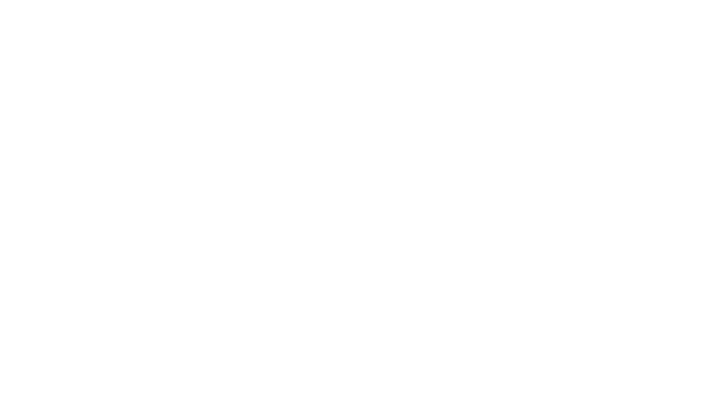
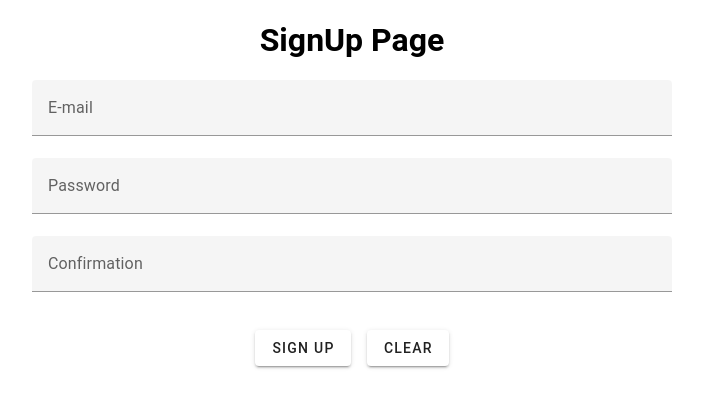
Before and after one commit to yu03-dev/nuxt-study, a Nuxt app: page /signup in a window 1280 px wide. Before the commit this address had no page. Shown: the top 408 px of the page, without its empty margins (288-991 px from the left). Built offline with nearby package versions, Linux system fonts and the light colour scheme.

Commit message:
🎨 サインアップ・サインインのページ

```diff
--- /dev/null
+++ b/components/SignIn.vue
@@ -0,0 +1,85 @@
+<template>
+  <form class="form">
+    <v-text-field
+      v-model="state.email"
+      :error-messages="v$.email.$errors.map((e) => e.$message)"
+      label="E-mail"
+      required
+      @input="v$.email.$touch"
+      @blur="v$.email.$touch"
+    ></v-text-field>
+
+    <v-text-field
+      v-model="state.password"
+      :error-messages="v$.password.$errors.map((e) => e.$message)"
+      :counter="14"
+      type="password"
+      label="Password"
+      required
+      @input="v$.password.$touch"
+      @blur="v$.password.$touch"
+    ></v-text-field>
+
+    <div class="form-btn">
+      <v-btn class="me-4" @click="handleSubmit"> sign in </v-btn>
+      <v-btn @click="clear"> clear </v-btn>
+    </div>
+  </form>
+</template>
+
+<script setup>
+import { reactive } from "vue";
+import { useVuelidate } from "@vuelidate/core";
+import { email, required } from "@vuelidate/validators";
+
+const { signIn } = useFirebaseAuth();
+
+const initialState = {
+  email: "",
+  password: "",
+};
+
+const state = reactive({
+  ...initialState,
+});
+
+const rules = {
+  email: { required, email },
+  password: { required },
+};
+
+const v$ = useVuelidate(rules, state);
+
+const handleSubmit = async () => {
+  if (await !v$.value.$validate) {
+    alert("入力内容に誤りがあります");
+    return;
+  }
+  if (await signIn(state.email, state.password)) {
+    alert("ログインしました!");
+    clear();
+  } else {
+    alert("ログインに失敗しました");
+  }
+};
+
+const clear = () => {
+  v$.value.$reset();
+
+  for (const [key, value] of Object.entries(initialState)) {
+    state[key] = value;
+  }
+};
+</script>
+
+<style scoped>
+.form {
+  width: 50%;
+  margin: 0 auto;
+}
+.form-btn {
+  display: flex;
+  justify-content: center;
+  margin-top: 1rem;
+}
+</style>
--- /dev/null
+++ b/components/SignUp.vue
@@ -0,0 +1,98 @@
+<template>
+  <form class="form">
+    <v-text-field
+      v-model="state.email"
+      :error-messages="v$.email.$errors.map((e) => e.$message)"
+      label="E-mail"
+      required
+      @input="v$.email.$touch"
+      @blur="v$.email.$touch"
+    ></v-text-field>
+
+    <v-text-field
+      v-model="state.password"
+      :error-messages="v$.password.$errors.map((e) => e.$message)"
+      :counter="14"
+      type="password"
+      label="Password"
+      required
+      @input="v$.password.$touch"
+      @blur="v$.password.$touch"
+    ></v-text-field>
+
+    <v-text-field
+      v-model="state.repassword"
+      :error-messages="v$.repassword.$errors.map((e) => e.$message)"
+      :counter="14"
+      type="password"
+      label="Confirmation"
+      required
+      @input="v$.repassword.$touch"
+      @blur="v$.repassword.$touch"
+    ></v-text-field>
+
+    <div class="form-btn">
+      <v-btn class="me-4" @click="handleSignUp"> sign up </v-btn>
+      <v-btn @click="clear"> clear </v-btn>
+    </div>
+  </form>
+</template>
+
+<script setup>
+import { reactive } from "vue";
+import { useVuelidate } from "@vuelidate/core";
+import { email, required, sameAs } from "@vuelidate/validators";
+
+const { registerUser } = useFirebaseAuth();
+
+const initialState = {
+  email: "",
+  password: "",
+  repassword: "",
+};
+
+const state = reactive({
+  ...initialState,
+});
+
+const rules = {
+  email: { required, email },
+  password: { required },
+  repassword: { required, sameAsPassword: sameAs(state.password) },
+};
+
+const v$ = useVuelidate(rules, state);
+
+const handleSignUp = async () => {
+  if (v$.value.$invalid) {
+    alert("入力内容に誤りがあります");
+    return;
+  }
+  if (await registerUser(state.email, state.password)) {
+    alert("サインアップに成功しました!!!");
+    clear();
+  } else {
+    alert("サインアップに失敗しました");
+  }
+};
+
+const clear = () => {
+  v$.value.$reset();
+
+  for (const [key, value] of Object.entries(initialState)) {
+    state[key] = value;
+  }
+};
+</script>
+
+<style scoped>
+.form {
+  width: 50%;
+  margin: 0 auto;
+}
+.form-btn {
+  display: flex;
+  justify-content: center;
+  margin-top: 1rem;
+}
+</style>
--- a/pages/index.vue
+++ b/pages/index.vue
@@ -1,14 +1,12 @@
-<script setup lang="ts">
-// const runtimeConfig = useRuntimeConfig();
-
-// console.log(runtimeConfig);
-</script>
+<script setup lang="ts"></script>
 
 <template>
   <div class="container">
     <h1>Hello Nuxt.js!!</h1>
-    <p>Let's sign up</p>
-    <Form />
+    <p>Let's sign in</p>
+    <SignIn />
+    <p>新規登録はこちらから↓</p>
+    <nuxt-link to="/signup"> 新規登録ページへのリンク </nuxt-link>
   </div>
 </template>
 
--- /dev/null
+++ b/pages/signup.vue
@@ -0,0 +1,18 @@
+<template>
+  <div class="container">
+    <h1>SignUp Page</h1>
+    <SignUp />
+  </div>
+</template>
+<script setup lang="ts"></script>
+<style scoped>
+.container {
+  display: flex;
+  flex-direction: column;
+  justify-content: center;
+  align-items: center;
+}
+.container h1 {
+  margin: 1rem 0;
+}
+</style>
```
